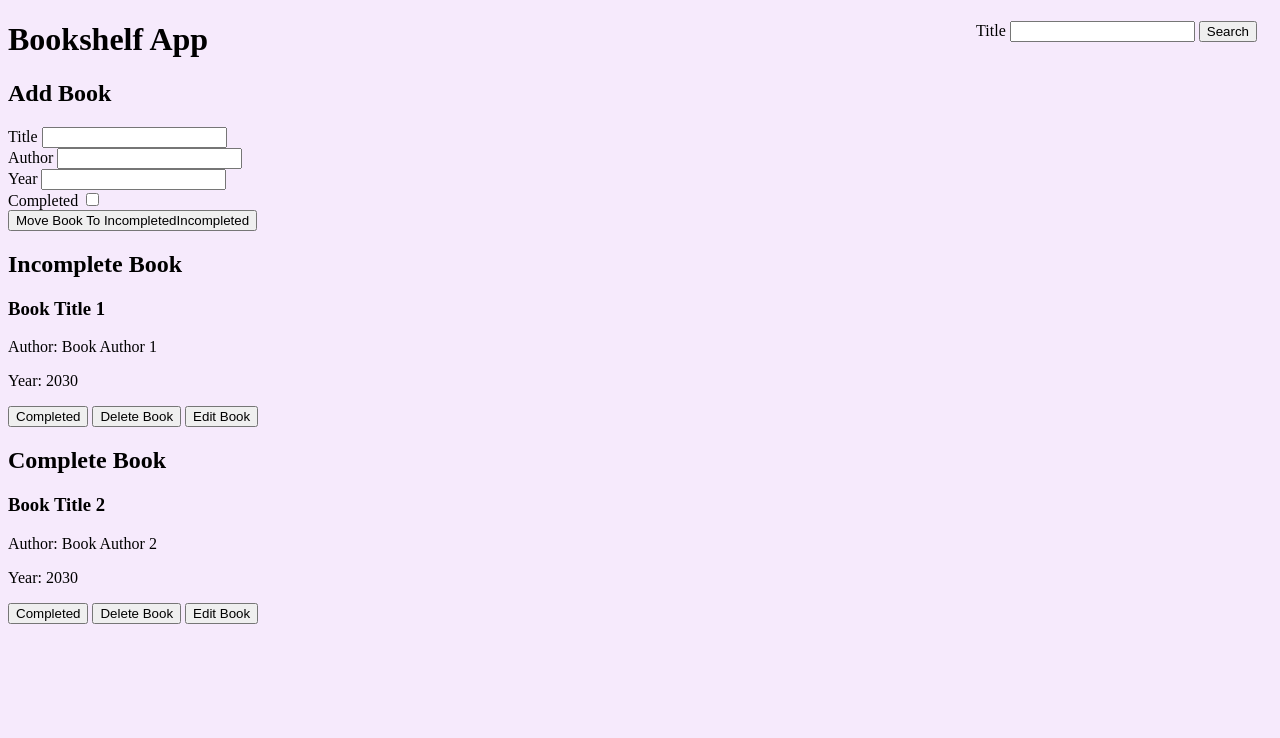
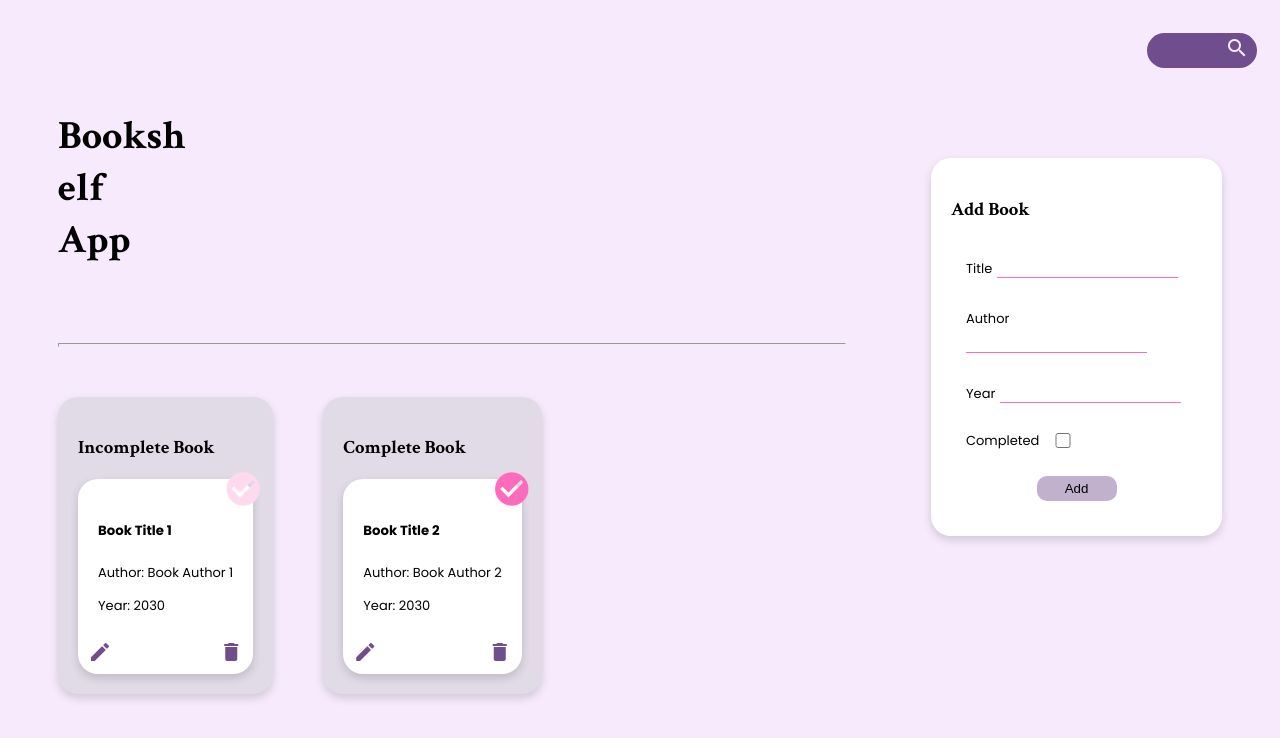
Before and after one commit to KharismaAdrienufa/Minimalist-Bookshelf-Apps, a plain HTML site: page index.html in a window 1280 px wide. Drawn offline with Linux system fonts and the light colour scheme; a script that the page names is missing.

Commit message:
styling done

```diff
--- a/index.html
+++ b/index.html
@@ -4,6 +4,7 @@
     <meta http-equiv="Content-Type" content="text/html;charset=UTF-8" />
     <meta name="viewport" content="width=device-width, initial-scale=1.0" />
     <title>Bookshelf App</title>
+    <link rel="stylesheet" href="https://fonts.googleapis.com/icon?family=Material+Icons">
     <link rel="stylesheet" href="style.css">
 
     <!-- Impor script kamu di sini -->
@@ -12,23 +13,78 @@
     </head>
     <body>
       <header>
-      <section class="searchBook-content">
+        <section class="searchBook-bar">
           <form id="searchBook" data-testid="searchBookForm">
-          <label for="searchBookTitle">Title</label>
-          <input id="searchBookTitle" type="text" data-testid="searchBookFormTitleInput" />
-          <button id="searchSubmit" type="submit" data-testid="searchBookFormSubmitButton">
-            Search
+            <label for="searchBookTitle" class="semi-hidden">Title</label>
+            <input id="searchBookTitle" type="text" data-testid="searchBookFormTitleInput" class="search-box"/>
+            <button id="searchSubmit" type="submit" data-testid="searchBookFormSubmitButton" class="search-button">
+              <i class="material-icons">search</i>
             </button>
           </form>
         </section>
       </header>
 
       <main>
-      <h1>Bookshelf App</h1>
         <div class="main-content">
-        <section class="addBook-content">
-          <h2>Add Book</h2>
-          <form id="bookForm" data-testid="bookForm">
+          <h1>Booksh<br>elf<br>App</h1>
+          <hr class="line-deco">
+          <div class="listBook-content">
+            <section class="incompleteBook card">
+              <h3>Incomplete Book</h3>
+              <div id="incompleteBookList" data-testid="incompleteBookList">
+                <!--
+                  Ini adalah struktur HTML untuk masing-masing buku.
+                  Pastikan susunan elemen beserta atribut data-testid menyesuaikan seperti contoh ini.
+                -->
+                <div data-bookid="123123123" data-testid="bookItem" class="bookItem card">
+                  <h5 data-testid="bookItemTitle">Book Title 1</h5>
+                  <p data-testid="bookItemAuthor">Author: Book Author 1</p>
+                  <p data-testid="bookItemYear">Year: 2030</p>
+                  <div>
+                    <button data-testid="bookItemIsCompleteButton">
+                      <i class="uncheck-button material-icons">check_circle</i>
+                    </button>
+                    <button data-testid="bookItemDeleteButton">
+                      <i class="delete-button material-icons">delete</i>
+                    </button>
+                    <button data-testid="bookItemEditButton">
+                      <i class="edit-button material-icons">edit</i>
+                    </button>
+                  </div>
+                </div>
+              </div>
+            </section>
+            <section class="completeBook card">
+              <h3>Complete Book</h3>
+              <div id="completeBookList" data-testid="completeBookList">
+                <!--
+                  Ini adalah struktur HTML untuk masing-masing buku.
+                  Pastikan susunan elemen beserta atribut data-testid menyesuaikan seperti contoh ini.
+                -->
+                <div data-bookid="456456456" data-testid="bookItem" class="bookItem card">
+                  <h5 data-testid="bookItemTitle">Book Title 2</h5>
+                  <p data-testid="bookItemAuthor">Author: Book Author 2</p>
+                  <p data-testid="bookItemYear">Year: 2030</p>
+                  <div>
+                    <button data-testid="bookItemIsCompleteButton">
+                      <i class="check-button material-icons">check_circle</i>
+                    </button>
+                    <button data-testid="bookItemDeleteButton">
+                      <i class="delete-button material-icons">delete</i>
+                    </button>
+                    <button data-testid="bookItemEditButton">
+                      <i class="edit-button material-icons">edit</i>
+                    </button>
+                  </div>
+                </div>
+              </div>
+            </section>
+          </div>
+        </div>
+        <div class="side-content">
+          <section class="addBook card">
+            <h3>Add Book</h3>
+            <form id="bookForm" data-testid="bookForm" class="addBook-form">
               <div>
                 <label for="bookFormTitle">Title</label>
                 <input id="bookFormTitle" type="text" required data-testid="bookFormTitleInput" />
@@ -41,7 +97,7 @@
                 <label for="bookFormYear">Year</label>
                 <input id="bookFormYear" type="number" required data-testid="bookFormYearInput" />
               </div>
-            <div>
+              <div class="checkBook">
                 <label for="bookFormIsComplete">Completed</label>
                 <input
                   id="bookFormIsComplete"
@@ -49,55 +105,11 @@
                   data-testid="bookFormIsCompleteCheckbox"
                 />
               </div>
-            <button id="bookFormSubmit" type="submit" data-testid="bookFormSubmitButton">
-              Move Book To Incompleted<span>Incompleted</span>
+              <button id="bookFormSubmit" type="submit" data-testid="bookFormSubmitButton" class="addBook-button">
+                Add
               </button>
             </form>
           </section>
-
-
-        <section class="incompleteBook-content">
-          <h2>Incomplete Book</h2>
-
-          <div id="incompleteBookList" data-testid="incompleteBookList">
-            <!--
-              Ini adalah struktur HTML untuk masing-masing buku.
-              Pastikan susunan elemen beserta atribut data-testid menyesuaikan seperti contoh ini.
-            -->
-            <div data-bookid="123123123" data-testid="bookItem">
-              <h3 data-testid="bookItemTitle">Book Title 1</h3>
-              <p data-testid="bookItemAuthor">Author: Book Author 1</p>
-              <p data-testid="bookItemYear">Year: 2030</p>
-              <div>
-                <button data-testid="bookItemIsCompleteButton">Completed</button>
-                <button data-testid="bookItemDeleteButton">Delete Book</button>
-                <button data-testid="bookItemEditButton">Edit Book</button>
-              </div>
-            </div>
-          </div>
-        </section>
-
-        <section class="completeBook-content">
-          <h2>Complete Book</h2>
-
-          <div id="completeBookList" data-testid="completeBookList">
-            <!--
-              Ini adalah struktur HTML untuk masing-masing buku.
-              Pastikan susunan elemen beserta atribut data-testid menyesuaikan seperti contoh ini.
-            -->
-            <div data-bookid="456456456" data-testid="bookItem">
-              <h3 data-testid="bookItemTitle">Book Title 2</h3>
-              <p data-testid="bookItemAuthor">Author: Book Author 2</p>
-              <p data-testid="bookItemYear">Year: 2030</p>
-              <div>
-                <button data-testid="bookItemIsCompleteButton">Completed</button>
-                <button data-testid="bookItemDeleteButton">Delete Book</button>
-                <button data-testid="bookItemEditButton">Edit Book</button>
-              </div>
-            </div>
-          </div>
-        </section>
-
         </div>
     </main>
   </body>
--- a/style.css
+++ b/style.css
@@ -1,18 +1,187 @@
+@import url('https://fonts.googleapis.com/css2?family=Crimson+Text:ital,wght@0,400;0,600;0,700;1,400;1,600;1,700&display=swap');
+@import url('https://fonts.googleapis.com/css2?family=Poppins:ital,wght@0,100;0,200;0,300;0,400;0,500;0,600;0,700;0,800;0,900;1,100;1,200;1,300;1,400;1,500;1,600;1,700;1,800;1,900&display=swap');
+
+:root {
+    --color-lilac: #F6EAFC;
+    --color-dark-purple: #704E8D;
+    --color-purple: #C1B1CD;
+    --color-ash-purple: #E1DAE7;
+    --color-pink: #FF6BBC;
+    --color-baby-pink: #FFDAEE;
+}
+
 body {
-    background-color: #F6EAFC;
+    background-color: var(--color-lilac);
+    font-family: 'Poppins', sans-serif;
+    box-sizing: border-box;
 }
 
 header {
-    position: relative;;
+    position: relative;
 }
 
-.searchBook-content {
+.searchBook-bar {
     position: absolute;
+    margin-top: 25px;
     right: 15px;
 }
 
-/* .addBook-content,
-.incompleteBook-content,
-.completeBook-content {
+.semi-hidden {
+    color: var(--color-lilac);
+    font-size: 1px;
+}
+
+.search-box {
+    width: 100px;
+    height: 25px;
+    border-radius: 25px;
+    padding: 5px;
+    border-style: none;
+    background-color: var(--color-dark-purple);
+    color: var(--color-lilac);
+    position: relative;
+}
+
+button {
+    background: none;
+    border: none;
+    padding: 0;
+}
+
+.search-button {
+    background: none;
+    color: var(--color-lilac);
+    position: absolute;
+    right: 5px;
+    margin: 3px;
+}
+
+main {
+    display: flex;
+    flex-direction: row;
+}
+
+.main-content {
+    width: 75%;
+    margin: 75px 0 25px 50px;
+    display: flex;
+    flex-direction: column;
+    gap: 50px;
+}
+
+h1 {
+    font-size: 40px;
+}
+
+.line-deco {
+    height: 2px;
+    width: 90%;
+    margin: 0;
+}
+
+h1,
+h3 {
+    font-family: 'Crimson Text', serif;
+}
+
+p {
+    font-size: small;
+}
+
+.card {
+    border-radius: 20px;
+    padding: 20px;
+    box-shadow: 0 4px 8px 0 rgba(64, 63, 65, 0.2);
+}
+
+.listBook-content {
+    display: flex;
+    flex-direction: row;
+    gap: 50px;
+}
+
+.incompleteBook,
+.completeBook {
+    background-color: var(--color-ash-purple);
+}
+
+.bookItem,
+.addBook {
+    background-color: white;
+}
+
+.bookItem {
+    position: relative;
+}
+
+.uncheck-button,
+.check-button {
+    position: absolute;
+    top: -10px;
+    right: -10px;
+    font-size: 40px;
+}
+
+.uncheck-button {
+    color: var(--color-baby-pink);
+}
+
+.check-button {
+    color: var(--color-pink);
+}
+
+.delete-button {
+    right: 10px;
+}
+
+.edit-button {
+    left: 10px;
+}
+
+.delete-button,
+.edit-button {
+    position: absolute;
+    bottom: 10px;
+    color: var(--color-dark-purple);
+}
+
+.side-content {
+    margin: 150px 50px 0 0;
     width: 25%;
-} */
+}
+
+label {
+    font-size: small;
+}
+
+.addBook-form {
+    display: flex;
+    flex-direction: column;
+    gap: 25px;
+    padding: 15px;
+}
+
+.addBook-form input {
+    border: none;
+    border-bottom: 1px solid var(--color-pink);
+}
+
+.checkBook {
+    display: flex;
+    align-items: center;
+    gap: 10px;
+}
+
+input[type="checkbox"] {
+    accent-color: var(--color-pink);
+    width: 20px;
+    height: 15px;
+}
+
+.addBook-button {
+    width: 80px;
+    border-radius: 10px;
+    padding: 5px;
+    background-color: var(--color-purple);
+    align-self: center;
+}
```
Lines whose indentation alone changed are shown as unchanged.
